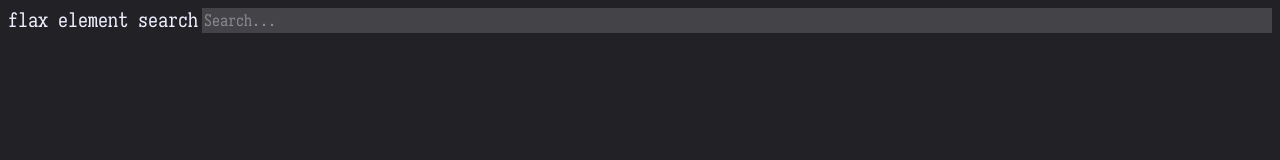
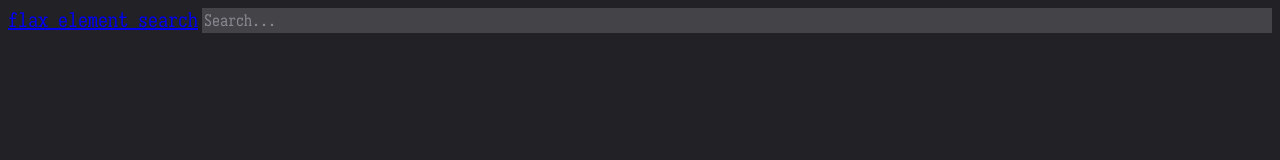
Before and after one commit to zoomlogo/flax, a plain HTML site: page index.html in a window 1280 px wide. Drawn offline with Linux system fonts and the light colour scheme; no server answers.

Commit message:
let hope it work

```diff
--- a/index.html
+++ b/index.html
@@ -8,7 +8,7 @@
   <body>
     <script src="./script.js"></script>
     <div style="display: flex; flex-direction: row">
-      flax element search
+      <a href="https://github.com/PyGamer0/flax">flax element search</a>
       <input type="text" id="search-bar" placeholder="Search..." style="flex: 1" onkeyup="filter_search()" />
     </div>
     <br>
```
